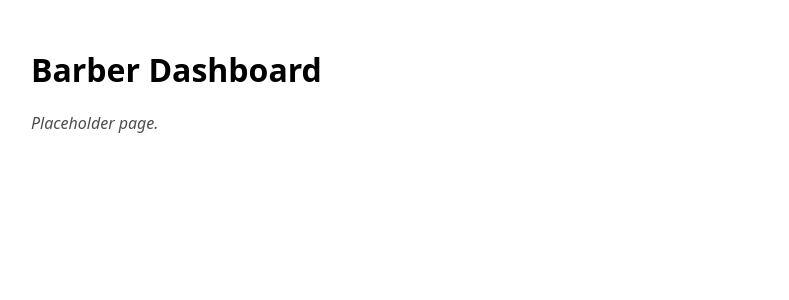
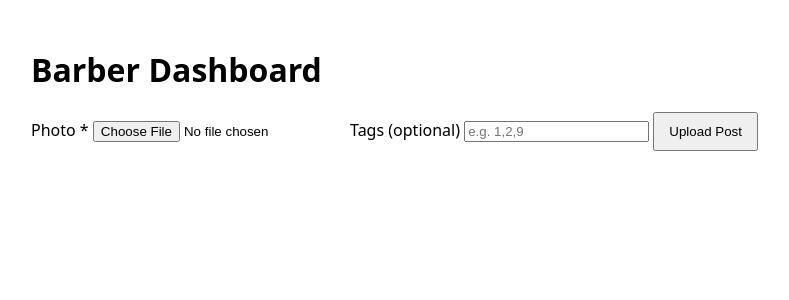
Before and after one commit to TheTrappyTeapot/Snip-Snap, a Flask app: page /barber_dashboard in a window 1280 px wide. Shown: the part 47-347 px from the top of the page, without its empty margins (159-948 px from the left). Run offline with Flask 3, Linux system fonts and the light colour scheme.

Commit message:
added upload post to barber dashboard with server-side validation and error handling

```diff
--- a/app/app.py
+++ b/app/app.py
@@ -1,4 +1,8 @@
-from flask import Flask, render_template
+from flask import Flask, render_template, request, redirect, url_for
+from werkzeug.utils import secure_filename
+
+ALLOWED_EXTENSIONS = {"jpg", "jpeg", "png", "webp"}
+
 
 def create_app():
     app = Flask(__name__)
@@ -15,6 +19,46 @@ def create_app():
     def barber_dashboard():
         return render_template("barber_dashboard.html", title="Barber Dashboard")
 
+    @app.post("/barber_dashboard/upload_post")
+    def upload_post():
+        errors = []
+        # required photo
+        photo = request.files.get("photo")
+        if not photo or photo.filename == "":
+            errors.append("Photo is required.")
+        else:
+            safe_name = secure_filename(photo.filename)
+            ext = safe_name.rsplit(".", 1)[-1].lower() if "." in safe_name else ""
+            if ext not in ALLOWED_EXTENSIONS:
+                errors.append("Invalid image type. Allowed: jpg, jpeg, png, webp")
+        # optional tags
+        tags_raw = (request.form.get("tags") or "").strip()
+        tag_ids = []
+        if tags_raw:
+            try:
+                tag_ids = sorted({int(x.strip()) for x in tags_raw.split(",") if x.strip()})
+            except ValueError:
+                errors.append("Tags must be comma-separated numeric IDs (e.g. 1,2,9).")
+
+        if errors:
+            return (
+                render_template(
+                    "barber_dashboard.html",
+                    title="Barber Dashboard",
+                    errors=errors,
+                    success=None,
+                    form_data={"tags": tags_raw},
+                ),
+                400,
+            )
+        # TODO: save file + insert into DB via app/db/queries.py, Database not made yet
+        return render_template(
+            "barber_dashboard.html",
+            title="Barber Dashboard",
+            errors=[],
+            success="Post uploaded successfully.",
+            form_data={"tags": ""},
+        )
     return app
 
 if __name__ == "__main__":
--- a/app/templates/barber_dashboard.html
+++ b/app/templates/barber_dashboard.html
@@ -1,5 +1,32 @@
 {% extends "base.html" %}
 {% block content %}
   <h1>Barber Dashboard</h1>
-  <p class="placeholder">Placeholder page.</p>
+
+  {% if errors %}
+    <ul>
+      {% for error in errors %}
+        <li>{{ error }}</li>
+      {% endfor %}
+    </ul>
+  {% endif %}
+
+  {% if success %}
+    <p>{{ success }}</p>
+  {% endif %}
+
+  <form action="{{ url_for('upload_post') }}" method="post" enctype="multipart/form-data">
+    <label for="photo">Photo *</label>
+    <input id="photo" name="photo" type="file" accept=".jpg,.jpeg,.png,.webp" required>
+
+    <label for="tags">Tags (optional)</label>
+    <input
+      id="tags"
+      name="tags"
+      type="text"
+      value="{{ form_data.tags if form_data else '' }}"
+      placeholder="e.g. 1,2,9"
+    >
+
+    <button type="submit">Upload Post</button>
+  </form>
 {% endblock %}
```
